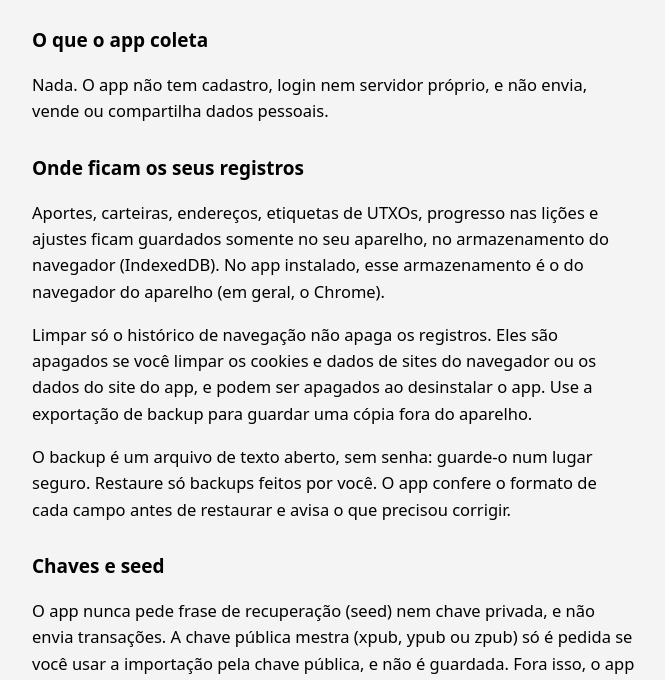
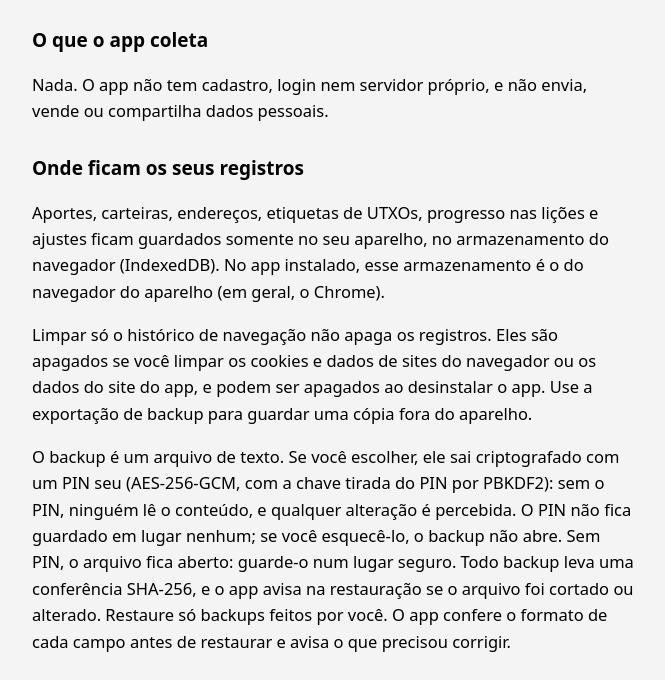
Before and after one commit to HoldBTC100-App/holdbtc100-app, a plain HTML site: page privacidade.html in a window 1280 px wide. Shown: the part 110-790 px from the top of the page, without its empty margins (268-933 px from the left). Drawn offline with Linux system fonts and the light colour scheme.

Commit message:
Add files via upload

```diff
--- a/privacidade.html
+++ b/privacidade.html
@@ -6,7 +6,7 @@
 <body><main>
 <h1>Política de privacidade</h1><p class="muted">App Hold BTC 100 · última atualização: 20 de novembro de 2026</p>
 <h2>O que o app coleta</h2><p>Nada. O app não tem cadastro, login nem servidor próprio, e não envia, vende ou compartilha dados pessoais.</p>
-<h2>Onde ficam os seus registros</h2><p>Aportes, carteiras, endereços, etiquetas de UTXOs, progresso nas lições e ajustes ficam guardados somente no seu aparelho, no armazenamento do navegador (IndexedDB). No app instalado, esse armazenamento é o do navegador do aparelho (em geral, o Chrome).</p><p>Limpar só o histórico de navegação não apaga os registros. Eles são apagados se você limpar os cookies e dados de sites do navegador ou os dados do site do app, e podem ser apagados ao desinstalar o app. Use a exportação de backup para guardar uma cópia fora do aparelho.</p><p>O backup é um arquivo de texto aberto, sem senha: guarde-o num lugar seguro. Restaure só backups feitos por você. O app confere o formato de cada campo antes de restaurar e avisa o que precisou corrigir.</p>
+<h2>Onde ficam os seus registros</h2><p>Aportes, carteiras, endereços, etiquetas de UTXOs, progresso nas lições e ajustes ficam guardados somente no seu aparelho, no armazenamento do navegador (IndexedDB). No app instalado, esse armazenamento é o do navegador do aparelho (em geral, o Chrome).</p><p>Limpar só o histórico de navegação não apaga os registros. Eles são apagados se você limpar os cookies e dados de sites do navegador ou os dados do site do app, e podem ser apagados ao desinstalar o app. Use a exportação de backup para guardar uma cópia fora do aparelho.</p><p>O backup é um arquivo de texto. Se você escolher, ele sai criptografado com um PIN seu (AES-256-GCM, com a chave tirada do PIN por PBKDF2): sem o PIN, ninguém lê o conteúdo, e qualquer alteração é percebida. O PIN não fica guardado em lugar nenhum; se você esquecê-lo, o backup não abre. Sem PIN, o arquivo fica aberto: guarde-o num lugar seguro. Todo backup leva uma conferência SHA-256, e o app avisa na restauração se o arquivo foi cortado ou alterado. Restaure só backups feitos por você. O app confere o formato de cada campo antes de restaurar e avisa o que precisou corrigir.</p>
 <h2>Chaves e seed</h2><p>O app nunca pede frase de recuperação (seed) nem chave privada, e não envia transações. A chave pública mestra (xpub, ypub ou zpub) só é pedida se você usar a importação pela chave pública, e não é guardada. Fora isso, o app registra valores, datas, etiquetas e, se você quiser, endereços e o identificador público das transações (TXID).</p>
 <h2>Serviços externos</h2><ul><li>Cotação do bitcoin: CoinGecko, com Binance e mempool.space como reserva.</li><li>Taxas da rede e status da mempool (aba Aprender): mempool.space.</li><li>Dólar do dia, só se você escolher ver os valores na outra moeda (R$ ou US$): Banco Central do Brasil (PTAX), com o Banco Central Europeu (pelo serviço Frankfurter) como reserva. O app pede sempre o mesmo período, desde dezembro de 2009, sem nenhum dado seu.</li><li>Importação pela chave pública mestra, só se você usar: o servidor que você escolher (o padrão é o blockstream.info, da Blockstream). Se ele não responder, o app oferece continuar no mempool.space, e só troca se você tocar.</li></ul><p>Na importação pela chave pública mestra, o app consulta no servidor escolhido cada endereço da sua carteira para saber o saldo e, se você ligar a opção do histórico, as transações de cada um. Quem opera o servidor pode ligar esses endereços a uma mesma pessoa e ver o seu IP; por isso o app mostra um aviso antes e permite usar o seu próprio nó. A chave não é guardada: ficam só os endereços, os UTXOs e, se você escolher, o histórico de transações que você confirmar, neste aparelho.</p><p>As demais consultas não incluem dados seus. Os serviços recebem apenas as informações técnicas de qualquer conexão, como o endereço IP. As fontes tipográficas vêm dentro do app: nenhuma é baixada da internet.</p>
 <p>No <b>modo 100% offline</b>, escolhido nas boas-vindas ou em Configurações, o app não faz nenhuma dessas consultas: a cotação é informada por você.</p>
```
